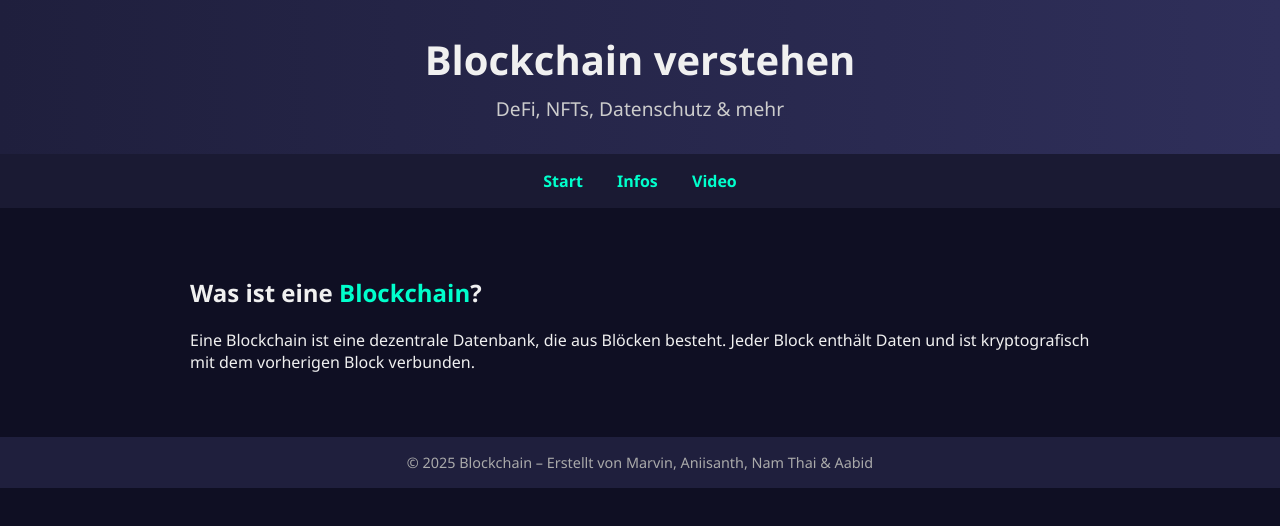
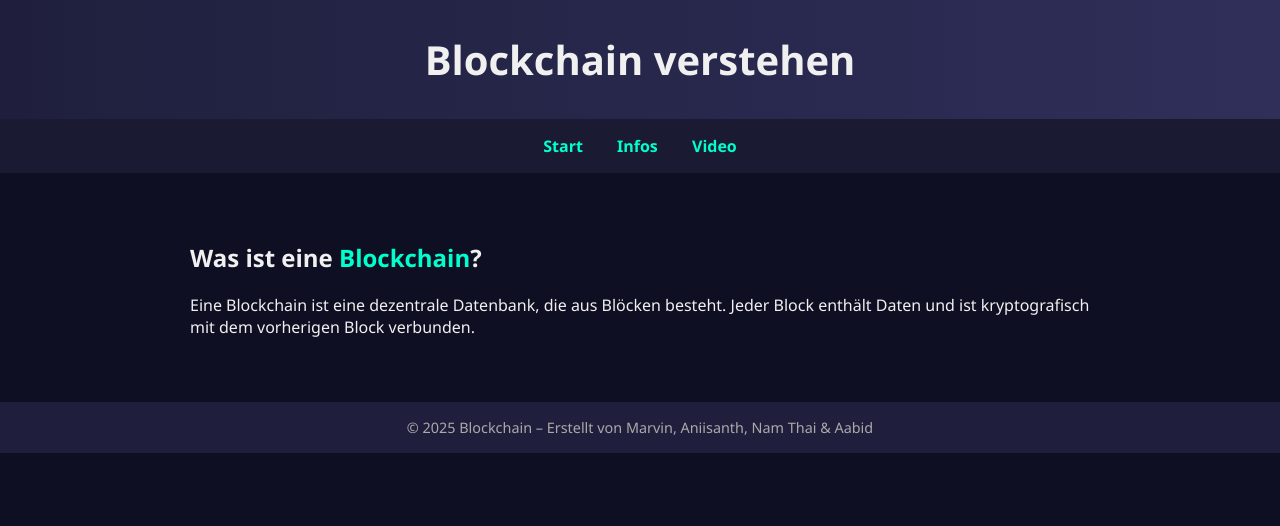
Before and after one commit to TheNeco19/blockchain, a plain HTML site: page index.html in a window 1280 px wide. Drawn offline with Linux system fonts and the light colour scheme.

Commit message:
Update index.html

```diff
--- a/index.html
+++ b/index.html
@@ -95,7 +95,6 @@
 <body>
   <header>
     <h1>Blockchain verstehen</h1>
-    <p>DeFi, NFTs, Datenschutz & mehr</p>
   </header>
 
   <nav>
```
